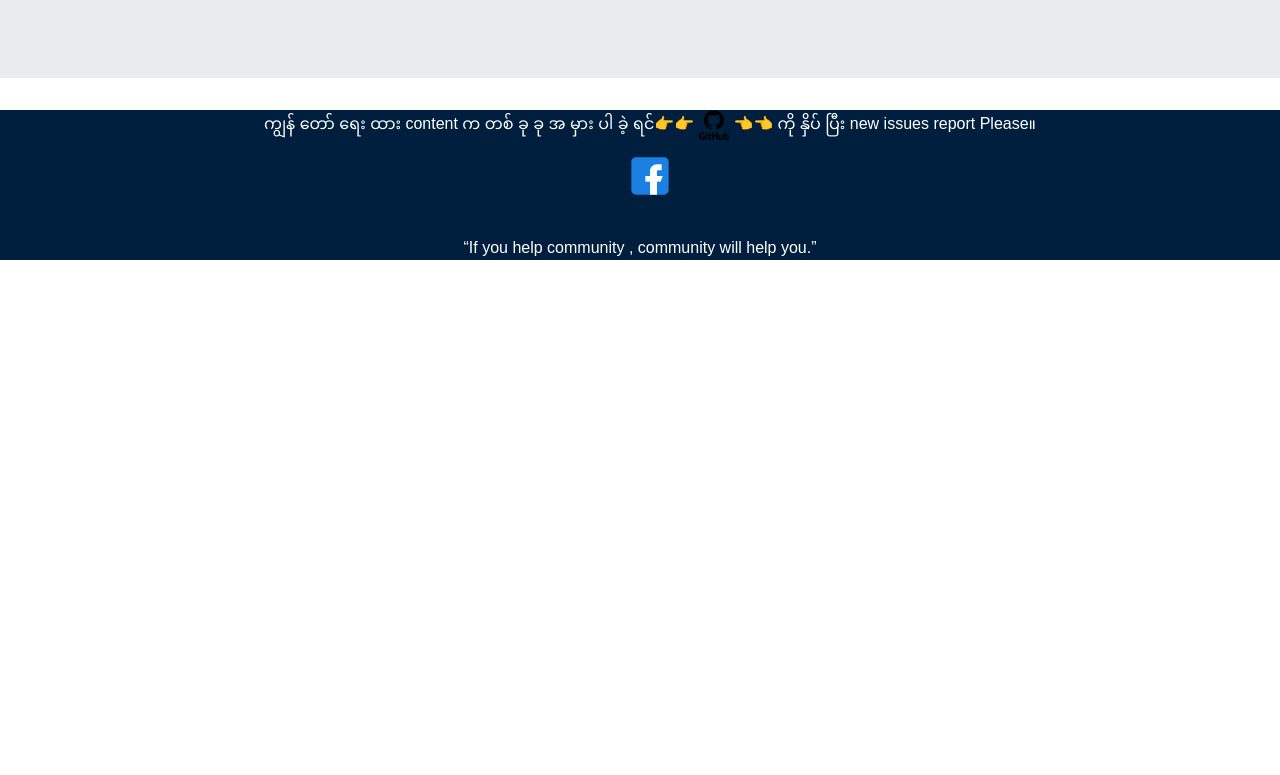
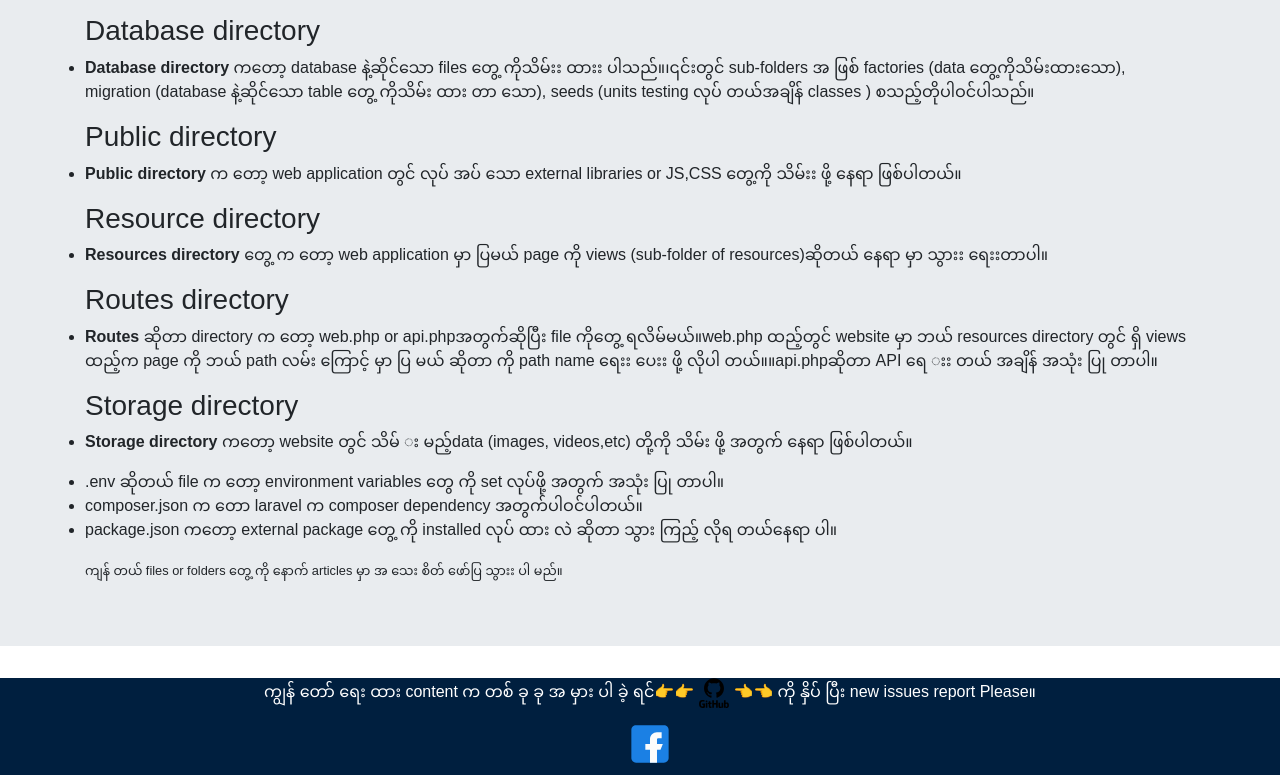
Before and after one commit to hareom284/Blog, a plain HTML site: page src/002.html in a window 1280 px wide. Shown: the part 3699-4474 px from the top of the page. Before the commit the page ends 3959 px from the top, so only its background shows below. Drawn offline with Linux system fonts and the light colour scheme.

Commit message:
Done 002.html

```diff
--- a/src/002.html
+++ b/src/002.html
@@ -61,16 +61,45 @@
 
                     </ul>
                     <hr class="style18">
-                    <h3>Laravel Bootstrap's directory</h3>
+                    <h3>Bootstrap directory</h3>
                     <ul>
                         <li><b>Bootstrap </b> directory က တော့ bootstrap အတွက်လိုအပ်သော script ကို app.php မှာ ကြို ရေးး ထားး တာပါ။Bootstrap directory မှာ cache (sub-folder) က တော့ web application အသုံး ပြု သော caching အတွက် ပါဝင်ပါ တယ်။</li>
 
                     </ul>
-                    <h3>Laravel's config directory</h3>
+                    <h3>Config directory</h3>
                     <ul>
-                        <li>Config directory က တော့   အောက်ပါscreen shot  ပေး ထား တယ်features တစ်ခုခုသုံး တယ် အခါ configuration လုပ်ပေးး တာ ပါ ။</li>
+                        <li><b>Config directory </b>က တော့   အောက်ပါscreen shot  ပေး ထား တယ်features တစ်ခုခုသုံး တယ် အခါ configuration လုပ်ပေးး တာ ပါ ။</li>
                         <img src="https://i.postimg.cc/3rX9zk8V/config-dir.png" alt="" width="79%">
                     </ul>
+                    <h3>Database directory</h3>
+                    <ul>
+                        <li><b>Database directory </b> ‌ကတော့ database နဲ့ဆိုင်သော files တွေ့ ကိုသိမ်းး ထားး ပါသည်။၊၎င်းတွင် sub-folders အ ဖြစ် factories (data တွေ့ကိုသိမ်းထားသော), migration (database နဲ့ဆိုင်သော table တွေ့ ကိုသိမ်း ထား တာ သော), seeds (units testing လုပ် တယ်အချိန် classes ) စသည့်တိုပါဝင်ပါသည်။</li>
+                    </ul>
+                    <h3>Public directory</h3>
+                    <ul>
+                        <li><b>Public directory</b> က တော့ web application တွင် လုပ် အပ် သော external libraries or JS,CSS  တွေ့ကို သိမ်းး ဖို့ နေရာ ဖြစ်ပါတယ်။
+                        </li>
+                    </ul>
+                    <h3>Resource directory</h3>
+                    <ul>
+                        <li><b>Resources directory</b> တွေ့ က တော့ web application မှာ ပြမယ် page ကို views (sub-folder of resources)ဆိုတယ် နေရာ မှာ သွားး ရေးးတာပါ။</li>
+                    </ul>
+                    <h3>Routes directory</h3>
+                    <ul><li><b>Routes </b> ဆိုတာ directory က တော့ web.php or api.phpအတွက်ဆိုပြီး file ကိုတွေ့ ရလိမ်မယ်။web.php ထည့်တွင် website မှာ ဘယ် resources directory တွင် ရှိ views ထည့်က page ကို ဘယ် path လမ်း ‌ကြောင့် မှာ ပြ မယ် ဆိုတာ ကို path name  ရေးး ပေးး ဖို့ လိုပါ တယ်။။api.phpဆိုတာ API ရေ းး တယ် အချိန် အသုံး ပြု တာပါ။
+                    </li></ul>
+                    <h3>Storage directory</h3>
+                    <ul>
+                        <li><b>Storage directory</b> ကတော့ website တွင် သိမ် း မည့်data (images, videos,etc) တို့ကို သိမ်း ဖို့ အတွက် နေရာ ဖြစ်ပါတယ်။</li>
+                    </ul>
+                    <ul>
+                    <li>.env ဆိုတယ် file က တော့ environment variables တွေ ကို set လုပ်ဖို့ အတွက် အသုံး ပြု တာပါ။</li>
+
+                    <li>composer.json က တော laravel က composer dependency အတွက်ပါဝင်ပါတယ်။</li>
+
+
+                    <li>package.json ကတော့ external package တွေ့ ကို installed လုပ် ထား လဲ ဆိုတာ သွား ကြည့် လိုရ တယ်နေရာ ပါ။</li>
+                    </ul>
+                    <small>ကျန် တယ် files or folders တွေ့ ကို နောက် articles မှာ အ သေး စိတ် ဖော်ပြ သွားး ပါ မည်။</small>
                 </div>
     </div>
     </article>
```
Also changed, not shown: 1 other file.
